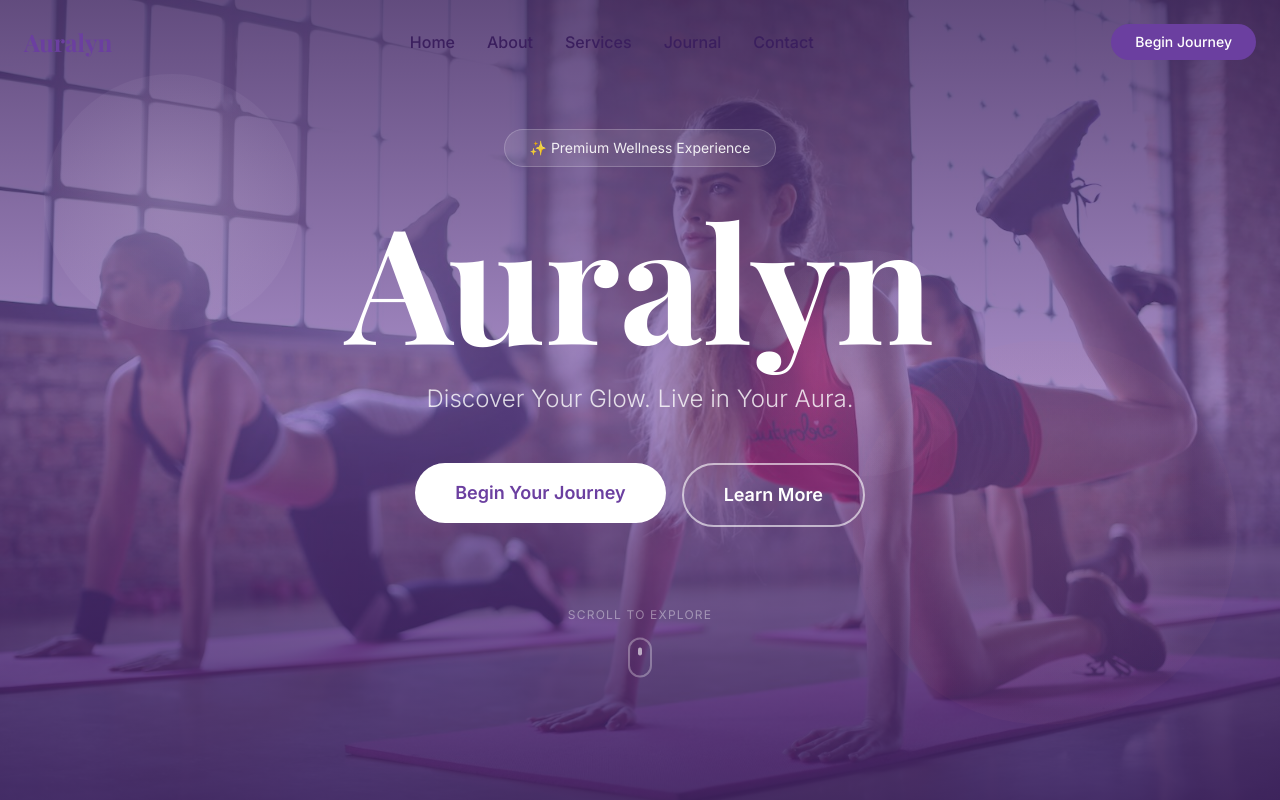
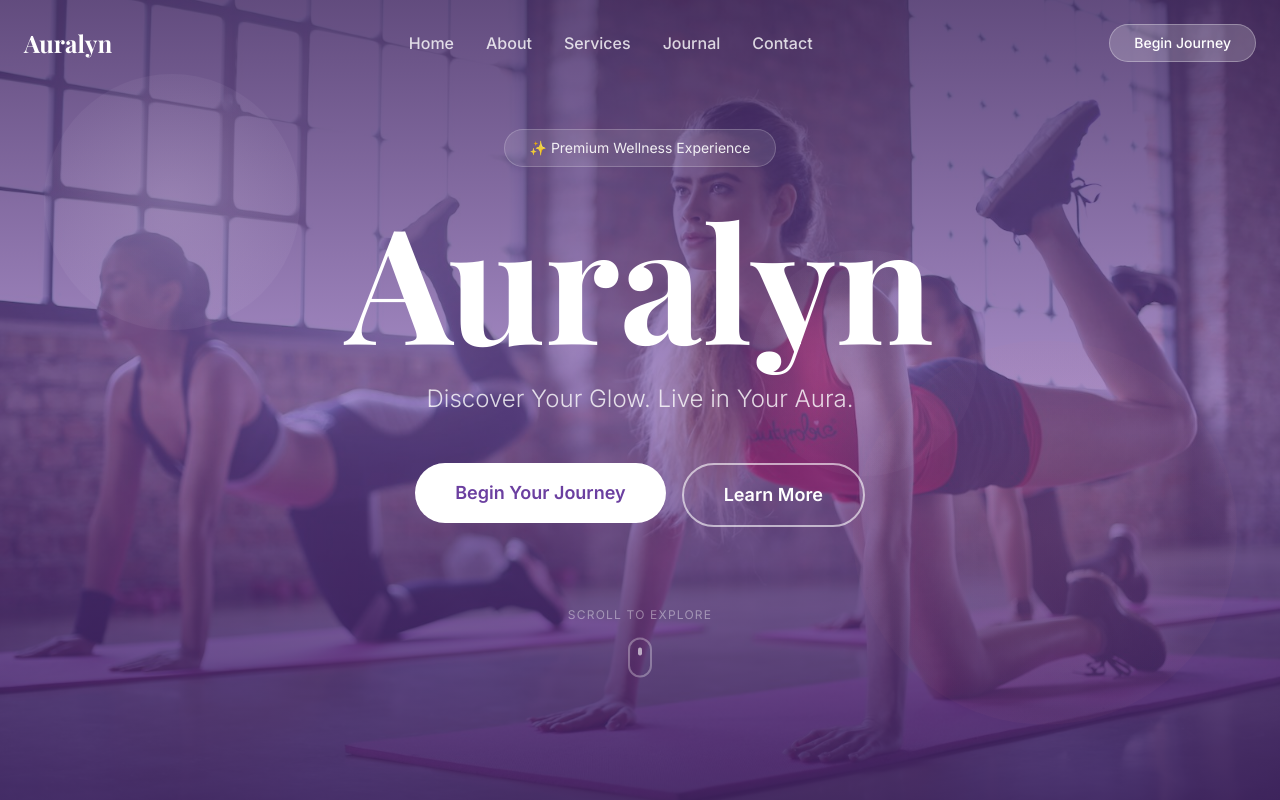
Before and after one commit to fathiminha/auralyn, a React (Vite) app: page / in a window 1280 px wide. Shown: the top 800 px of the page. Built offline with nearby package versions, Linux system fonts and the light colour scheme; a web font is replaced by a local one.

Commit message:
update Navbar section

```diff
--- a/src/components/Navbar.jsx
+++ b/src/components/Navbar.jsx
@@ -29,7 +29,7 @@ const Navbar = () => {
       <div className="max-w-7xl mx-auto px-6 flex justify-between items-center">
         <motion.div
           whileHover={{ scale: 1.05 }}
-          className="font-serif text-2xl font-bold text-plum cursor-pointer"
+          className="font-serif text-2xl font-bold text-white cursor-pointer"
         >
           Auralyn
         </motion.div>
@@ -47,25 +47,32 @@ const Navbar = () => {
                 smooth={true}
                 duration={800}
                 offset={-80}
-                className="relative text-deepplum font-medium cursor-pointer group transition-colors hover:text-plum"
+                className="relative text-white/80 font-medium cursor-pointer group transition-colors hover:text-white"
               >
                 {link}
-                <span className="absolute -bottom-1 left-0 w-0 h-0.5 bg-plum transition-all duration-300 group-hover:w-full rounded-full" />
+                <span className="absolute -bottom-1 left-0 w-0 h-0.5 bg-white transition-all duration-300 group-hover:w-full rounded-full" />
               </Link>
             </motion.li>
           ))}
         </ul>
 
         <motion.button
-          whileHover={{ scale: 1.05, boxShadow: "0 0 20px rgba(107,63,160,0.4)" }}
+          whileHover={{
+            scale: 1.05,
+            boxShadow: "0 0 20px rgba(255,255,255,0.3)",
+          }}
           whileTap={{ scale: 0.95 }}
-          className="hidden md:block bg-plum text-white px-6 py-2 rounded-full text-sm font-medium hover:bg-deepplum transition-colors duration-300"
+          className={`hidden md:block px-6 py-2 rounded-full text-sm font-medium transition-all duration-300 ${
+            scrolled
+              ? "bg-plum text-white hover:bg-deepplum"
+              : "bg-white/20 text-white border border-white/30 hover:bg-white/30"
+          }`}
         >
           Begin Journey
         </motion.button>
 
         <button
-          className="md:hidden text-plum text-2xl"
+          className="md:hidden text-white text-2xl"
           onClick={() => setMenuOpen(!menuOpen)}
         >
           {menuOpen ? <FaTimes /> : <FaBars />}
@@ -79,7 +86,7 @@ const Navbar = () => {
             animate={{ opacity: 1, height: "auto" }}
             exit={{ opacity: 0, height: 0 }}
             transition={{ duration: 0.3 }}
-            className="md:hidden bg-white/95 backdrop-blur-md px-6 py-4 flex flex-col gap-4"
+            className="md:hidden bg-deepplum/95 backdrop-blur-md px-6 py-4 flex flex-col gap-4"
           >
             {navLinks.map((link) => (
               <Link
@@ -88,7 +95,7 @@ const Navbar = () => {
                 smooth={true}
                 duration={800}
                 offset={-80}
-                className="text-deepplum font-medium cursor-pointer hover:text-plum transition-colors py-2 border-b border-lavender/30"
+                className="text-white/80 font-medium cursor-pointer hover:text-white transition-colors py-2 border-b border-white/10"
                 onClick={() => setMenuOpen(false)}
               >
                 {link}
```
